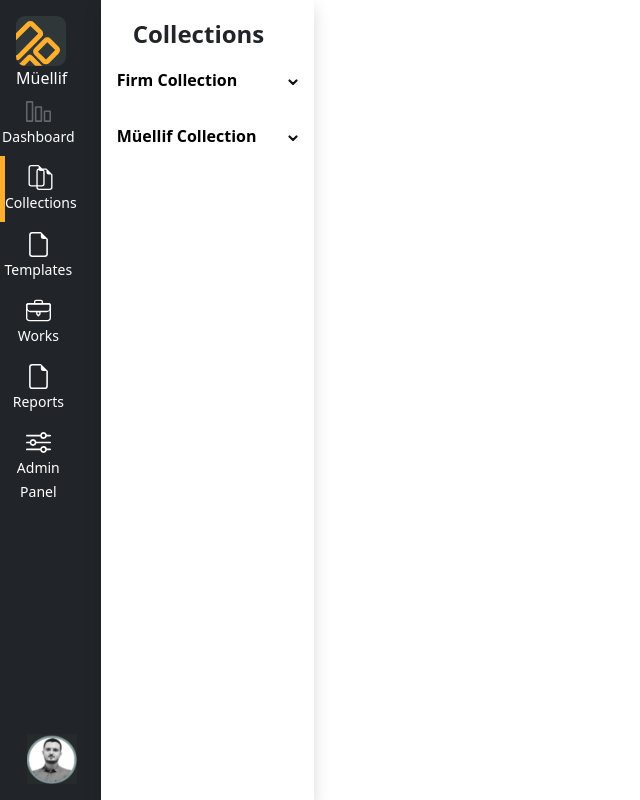
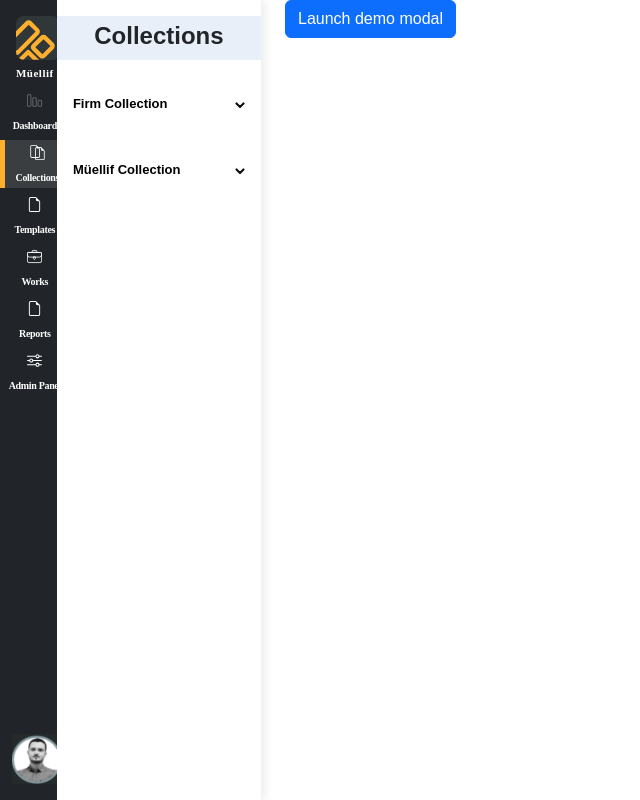
Before and after one commit to Vaish84/ProjectM-ellifK-lliyat-, a React (Create React App) app in the folder demo-project/: page / in a window 1280 px wide. Shown: the whole page, without its empty margins (0-640 px from the left). Built offline with nearby package versions, Linux system fonts and the light colour scheme.

Commit message:
Changes are committed for filter

```diff
--- a/demo-project/src/App.css
+++ b/demo-project/src/App.css
@@ -1,51 +1,78 @@
-.App {
-  text-align: center;
+*{
+  font-family: Mecellem, sans-serif;
+}
+.bg-color {
+  background: #F5F7F8 0% 0% no-repeat padding-box;
 }
 
-.App-logo {
-  height: 40vmin;
-  pointer-events: none;
+.sidebar-font {
+  text-align: center;
+  font: normal normal 600 10px/12px Mecellem;
+  letter-spacing: -0.33px;
+  color: #FFFFFF;
+  opacity: 1;
 }
 
-@media (prefers-reduced-motion: no-preference) {
-  .App-logo {
-    animation: App-logo-spin infinite 20s linear;
-  }
+.sidebar-icon {
+  top: 15px;
+  left: 15px;
+  width: 44px;
+  height: 44px;
+  /* UI Properties */
+  opacity: 1;
 }
 
-.App-header {
-  background-color: #282c34;
-  min-height: 100vh;
-  display: flex;
-  flex-direction: column;
-  align-items: center;
-  justify-content: center;
-  font-size: calc(10px + 2vmin);
+.sidebar-heading {
+  text-align: center;
+  font: normal normal 600 11px/16px Mecellem;
+  letter-spacing: 0.49px;
+  color: #FFFFFF;
+  opacity: 1;
+}
+
+.selected-sidebar {
+  border-left: 5px solid #FFAF2E;
+  background-color: rgba(255, 255, 255, 0.114);
+}
+
+.selected-menu {
+  background-color: #FFAF2E;
+  border-radius: 5px;
+  padding: 5px;
   color: white;
 }
 
-.App-link {
-  color: #61dafb;
+.menuItem {
+  top: 0px;
+  left: 74px;
+  width: 250px;
+  /* UI Properties */
+  background: #FFFFFF 0% 0% no-repeat padding-box;
+  box-shadow: 5px 0px 8px #252F3B14;
+  opacity: 1;
+  font: normal normal normal 13px/8px Mecellem;
 }
 
-@keyframes App-logo-spin {
-  from {
-    transform: rotate(0deg);
-  }
-  to {
-    transform: rotate(360deg);
-  }
+.collection {
+  background: #E9EFF8 0% 0% no-repeat padding-box;
+}
+
+.multiSelect {
+  background: #FFAF2E 0% 0% no-repeat padding-box;
+  border: 1px solid #FFAF2E;
+  border-radius: 4px;
+  opacity: 1;
 }
 
 
-
-.selected-sidebar {
-  border-left: 5px solid #FFAF2E;
+input[type='checkbox'] {
+  accent-color: #FFAF2E;
 }
 
-.selected-menu{
-  background-color: #FFAF2E;
-  border-radius: 3px;
-  padding: 12px;
-  color: white;
+.secondary-bgcolor{
+  background: #F5F7F8 0% 0% no-repeat padding-box;
 }
+
+.btn-secondary{
+  background: #EFF2F5 0% 0% no-repeat padding-box !important;
+ }
--- a/demo-project/src/App.tsx
+++ b/demo-project/src/App.tsx
@@ -3,18 +3,29 @@ import logo from './logo.svg';
 import './App.css';
 import Sidebar from './app/Dashboard/sidebar';
 import MenuItem from './app/Dashboard/menuItem';
+import TopBar from './app/Dashboard/topBar';
+import FilterComp from './app/Main/filter';
 
 function App() {
   return (
     <>
-      <div className='d-flex'>
-        <div className=''>
-           <Sidebar></Sidebar>
+      <div className='row container p-0'>
+        <div className='d-flex col-3'>
+          <div className='overflow-auto'>
+            <Sidebar></Sidebar>
+          </div>
+          <div className='menuItem overflow-auto'>
+            <MenuItem></MenuItem>
+          </div>
+
         </div>
-        <div className='col-2'>
-          <MenuItem></MenuItem>
+        <div className='col-9'>
+          <div className='bg-color'>
+            <FilterComp></FilterComp>
+          </div>
         </div>
       </div>
+
     </>
 
   );
--- a/demo-project/src/app/Dashboard/menuItem.tsx
+++ b/demo-project/src/app/Dashboard/menuItem.tsx
@@ -25,33 +25,43 @@ function ManuItem() {
                 { label: 'Document Templates', icon: document, link: '/documentMu' },
                 { label: 'Petition Templates', icon: petition, link: '/petitionMu' },
             ]
-        }
+        },
     ];
 
     const [openStates, setOpenStates] = useState(List.map(() => false));
     const [selectedTabs, setSelectedTabs] = useState(List.map(() => '/allTemp'));
+    const [hoverTabs, setHoverTabs] = useState(List.map(() => '/allTemp'));
 
-    const toggleOpenOne = (index:any) => {
+    const toggleOpenOne = (index: any) => {
         const newOpenStates = [...openStates];
         newOpenStates[index] = !openStates[index];
         setOpenStates(newOpenStates);
     };
 
-    const handleTabClick = (index:any, link:any) => {
+    const handleTabClick = (index: any, link: any) => {
         const newSelectedTabs = [...selectedTabs];
         newSelectedTabs[index] = link;
         setSelectedTabs(newSelectedTabs);
     };
 
+    const handleTabHover = (index: any, link: any) => {
+        const newSelectedTabs = [...hoverTabs];
+        newSelectedTabs[index] = link;
+        debugger
+        setHoverTabs(newSelectedTabs);
+    };
+    const handleTableave = () => {
+        setHoverTabs([]);
+    };
     return (
-        <div className='bg-white shadow vh-100 pt-3 px-3 position-relative'>
-            <span className='text-center px-3'>
-                <span className='fw-bold fs-4'>Collections</span>
-            </span>
+        <div className='bg-white shadow vh-100 pt-3 position-relative'>
+            <div className='text-center py-3 collection'>
+                <span className='fw-bold fs-4 '>Collections</span>
+            </div>
             {List.map((res, index) => (
-                <div key={index}>
-                    <div onClick={() => toggleOpenOne(index)} className={`d-flex justify-content-between py-3`}>
-                        <a className="flex items-center text-black fw-bold fs-7 nav-link">{res.heading}</a>
+                <div key={index} className='px-3 '>
+                    <div onClick={() => toggleOpenOne(index)} className={`d-flex justify-content-between py-3 mt-4`}>
+                        <a className="flex items-center text-black fw-bold fs-7 nav-link ">{res.heading}</a>
                         {openStates[index] ? (
                             <div>
                                 <img src={upArrow} width={10} height={10} />
@@ -65,8 +75,8 @@ function ManuItem() {
                     {openStates[index] && (
                         <div>
                             {res.children.map((ele, childIndex) => (
-                                <div className={`py-2 pe-4 ${selectedTabs[index] === ele.link ? 'selected-menu' : ''}`} key={childIndex}>
-                                    <a href={ele.link} className='nav-link' onClick={() => handleTabClick(index, ele.link)}>
+                                <div className={`my-2 py-2 pe-4 ${selectedTabs[index] === ele.link || hoverTabs[index] === ele.link ? 'selected-menu' : ''}`} key={childIndex}>
+                                    <a href={ele.link} className='nav-link' onClick={() => handleTabClick(index, ele.link)} onMouseOver={() => handleTabHover(index, ele.link)} onMouseLeave={handleTableave}>
                                         <img src={ele.icon} alt='' width={25} height={25} />
                                         <span className='small px-3'>{ele.label}</span>
                                     </a>
--- a/demo-project/src/app/Dashboard/sidebar.tsx
+++ b/demo-project/src/app/Dashboard/sidebar.tsx
@@ -21,22 +21,24 @@ function Sidebar() {
   ]
 
   const [selectedTab, setSelectedTab] = useState('/collections');
+  const [hoverTab, setHoverTab] = useState('/collections');
+
 
   return (<>
     <div className='bg-dark text-white vh-100 pt-3 col-1 position-relative' style={{width:'min-content'}}>
-      <span className='text-center px-3'>
-        <img src={iconSvg} alt='' width={50} height={50} />
-        <span className='ps-3'>Müellif</span>
+      <span className='px-3'>
+        <img className='sidebar-icon' src={iconSvg} alt='' width={50} height={50} />
+        <span className='sidebar-heading ps-3'>Müellif</span>
       </span>
       <div>
         {
           list.map((res: any) => (<>
-            <div className={`py-2 pe-4 text-center ${selectedTab === res.link ? 'selected-sidebar' : ''}`} key={res.link}>
-              <a href={res.link} className='nav-link' onClick={() => setSelectedTab(res.link)}>
+            <div className={`my-1 px-2 text-center ${selectedTab === res.link || hoverTab === res.link ? 'selected-sidebar' : ''}`}  key={res.link}>
+              <a href={res.link} className='nav-link' onClick={() => setSelectedTab(res.link)} onMouseOver={() => setHoverTab(res.link)} onMouseLeave={() => setHoverTab('')}>
                 <div>
-                <img src={res.icon} alt='' width={25} height={25} />
+                <img src={res.icon} alt='' width={15} height={15} />
                 </div>
-                <span className='small'>{res.label}</span>
+                <span className='sidebar-font'>{res.label}</span>
               </a>
             </div>
           </>
@@ -44,7 +46,7 @@ function Sidebar() {
         }
       </div>
       <div className='position-absolute bottom-0 end-0'>
-      <img src={profile} alt='' width={50} height={50}  className='mx-4 my-3'/>
+      <img src={profile} alt='' width={50} height={50}  className='mx-2 my-3'/>
 
       </div>
     </div>
--- /dev/null
+++ b/demo-project/src/app/Dashboard/topBar.tsx
@@ -0,0 +1,14 @@
+import React, { useState } from 'react';
+
+function TopBar() {
+
+    return (<>
+<div className='bg-secondary row'>
+    <div className='col-11'>
+        <h1>Lorem ipsum dolor, sit amet consectetur adipisicing elit.</h1>
+    </div>
+</div>
+    </>)
+}
+
+export default TopBar;
--- /dev/null
+++ b/demo-project/src/app/Main/filter.tsx
@@ -0,0 +1,74 @@
+import React, { useState } from 'react';
+import close from '../assests/close.svg'
+import filter from '../assests/filter.svg'
+import MultiSelectList from './multiSelectlist';
+
+
+function FilterComp() {
+    const IdList: any = [
+        { label: 'Legal', id: 1 },
+        { label: 'Penalty', id: 2 },
+        { label: 'Executive', id: 3 },
+        { label: 'Conciliation', id: 4 },
+    ]
+
+    return (<>
+        <div className='bg-white'>
+
+            <button type="button" className="btn btn-primary" data-bs-toggle="modal" data-bs-target="#exampleModal">
+                Launch demo modal
+            </button>
+
+            <div className="modal fade" id="exampleModal" aria-labelledby="exampleModalLabel" aria-hidden="true">
+                <div className="modal-dialog">
+                    <div className="modal-content">
+                        <div className="modal-header">
+                            <img src={filter} width={20} height={20} /><span className='fw-bold mx-1'>Filters</span>
+                            <button type="button" className="btn-close" data-bs-dismiss="modal" aria-label="Close">
+                            </button>
+                        </div>
+                        <div className="modal-body">
+                            <div className='row'>
+                                <div className="col-6">
+                                    <MultiSelectList labelName={'ID'} listItem={IdList}></MultiSelectList>
+                                </div>
+                                <div className="col-6">
+                                    <MultiSelectList labelName={'Template Name'} listItem={IdList}></MultiSelectList>
+                                </div>
+                            </div>
+                            <div className='row mt-2 border-bottom pb-3'>
+                                <div className="col-12">
+                                    <MultiSelectList labelName={'Model Type'} listItem={IdList}></MultiSelectList>
+                                </div>
+                            </div>
+
+                            <div className='row pt-2 secondary-bgcolor pb-4 border-bottom'>
+                                <div className="col-6">
+                                    <MultiSelectList labelName={'Model Usage Preferences'} listItem={IdList}></MultiSelectList>
+                                </div>
+                                <div className="col-6">
+                                    <MultiSelectList labelName={'Sectoral Theme'} listItem={IdList}></MultiSelectList>
+                                </div>
+                            </div>
+                        </div>
+                        <div className="p-4">
+                            <div className='d-flex justify-content-between'>
+                                <div>
+                                    <button type="button" className="btn btn-secondary text-dark border-0" data-bs-dismiss="modal">Clear Filters</button>
+                                </div>
+                                <div>
+                                    <button type="button" className="btn btn-light text-dark mx-3 border px-3" data-bs-dismiss="modal">Cancel</button>
+                                    <button type="button" className="btn btn-dark text-light px-3">Apply</button>
+                                </div>
+                            </div>
+
+
+                        </div>
+                    </div>
+                </div>
+            </div>
+        </div>
+    </>)
+}
+
+export default FilterComp;
--- /dev/null
+++ b/demo-project/src/app/Main/multiSelectlist.tsx
@@ -0,0 +1,105 @@
+import React, { useEffect, useState } from 'react';
+import close from '../assests/closeFilter.svg'
+import downArrow from '../assests/down-arrow.svg'
+
+
+function MultiSelectList(props: any) {
+    const [selectedItems, setSelectedItems] = useState<any>([]);
+    const [listItems, setListItems] = useState<any>(props.listItem);
+    const [selectAll, setSelectAll] = useState(false);
+    const options = listItems.map((option: any) => option.label);
+
+    useEffect(() => {
+        setListItems(props.listItem)
+    }, [props.listItem])
+
+    const handleCheckboxChange = (event: any) => {
+        const { value, checked } = event.target;
+        if (value === "selectAll") {
+            setSelectAll(checked);
+            setSelectedItems(checked ? options : []);
+        } else {
+            setSelectedItems((prevSelectedItems: any) => {
+                if (checked && !prevSelectedItems.includes(value)) {
+                    return [...prevSelectedItems, value];
+                } else if (!checked) {
+                    return prevSelectedItems.filter((item: any) => item !== value);
+                }
+                return prevSelectedItems;
+            });
+        }
+    };
+
+    const handleClearSelection = (itemToRemove: any) => {
+        setSelectedItems((prevSelectedItems: any) =>
+            prevSelectedItems.filter((item: any) => item !== itemToRemove)
+        );
+
+    };
+
+    return (
+        <div className="container">
+            <label className='fw-medium my-2'>{props.labelName}</label>
+            <div className="dropdown border rounded-3">
+                <button
+                    className="btn  w-100 d-dlex"
+                    type="button"
+                    id="multiSelectDropdown"
+                    data-bs-toggle="dropdown"
+                    aria-expanded="false"
+                >
+                    <div className=''>
+                        {selectedItems.length > 0 ? (
+                            selectedItems.map((item: any, index: any) => (
+                                <span key={item} className='multiSelect mx-1 text-white'>
+                                    {index > 0 && ' '}
+                                    {item}
+                                    <span>
+                                        <img className="bg-white rounded-circle mx-2" src={close} width={10} height={10} onClick={() => handleClearSelection(item)} />
+                                    </span>
+                                </span>
+                            ))
+                        ) : (
+                            <div className=' d-flex justify-content-between'>
+                                <div className='text-secondary'> Choose</div>
+                                <div> <img  src={downArrow} width={10} height={10} />
+                                </div>
+                            </div>
+
+                        )}
+
+                    </div>
+
+                </button>
+                <ul className="dropdown-menu w-100" aria-labelledby="multiSelectDropdown">
+                    <li className='border-bottom '>
+                        <label>
+                            <input
+                                type="checkbox"
+                                value="selectAll"
+                                className='mx-3'
+                                checked={selectAll}
+                                onChange={handleCheckboxChange}
+                            />
+                            Choose All
+                        </label>
+                    </li>
+                    {
+                        listItems?.map((res: any) => (<>
+                            <li key={res.id} className='border-bottom'>
+                                <label>
+                                    <input type="checkbox" className='mx-3 my-2' value={res.label} onChange={handleCheckboxChange} />
+                                    {res.label}
+                                </label>
+                            </li>
+                        </>))
+
+                    }
+                </ul>
+
+            </div>
+        </div>
+    );
+}
+
+export default MultiSelectList;
```
Also changed, not shown: demo-project/src/app/assests/closeFilter.svg (added).
